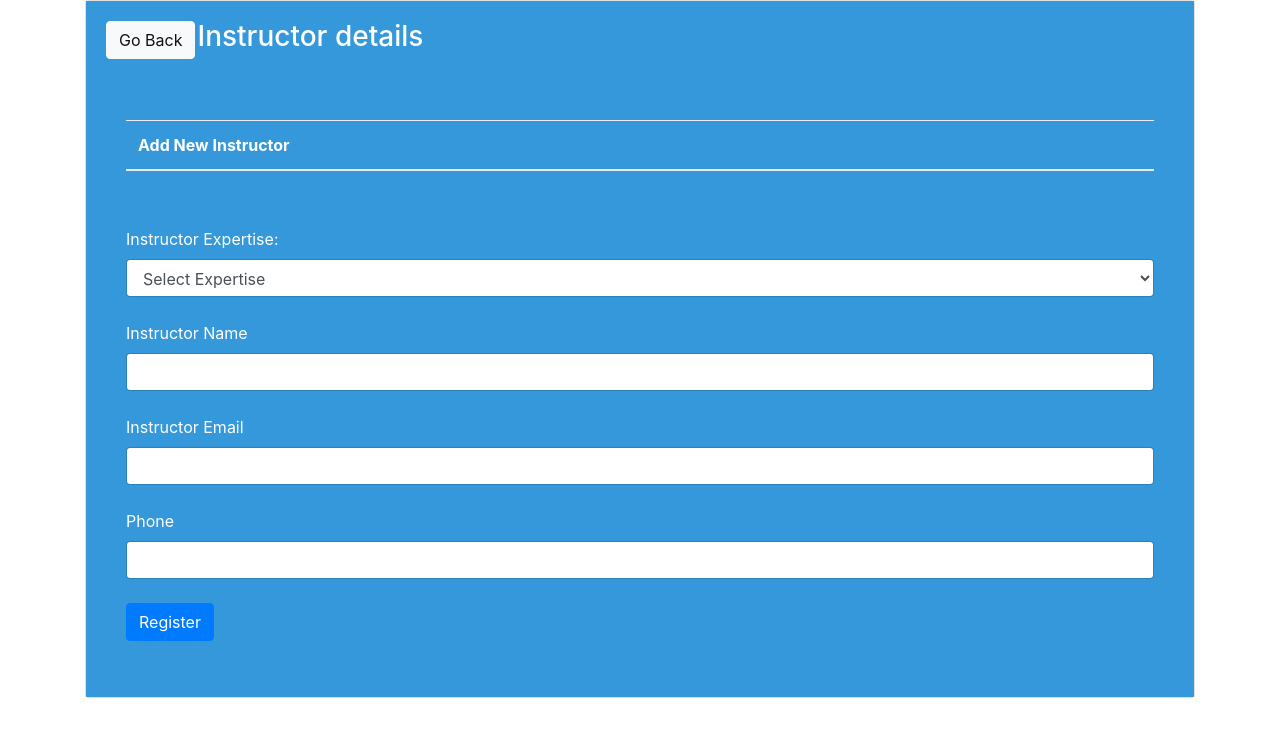
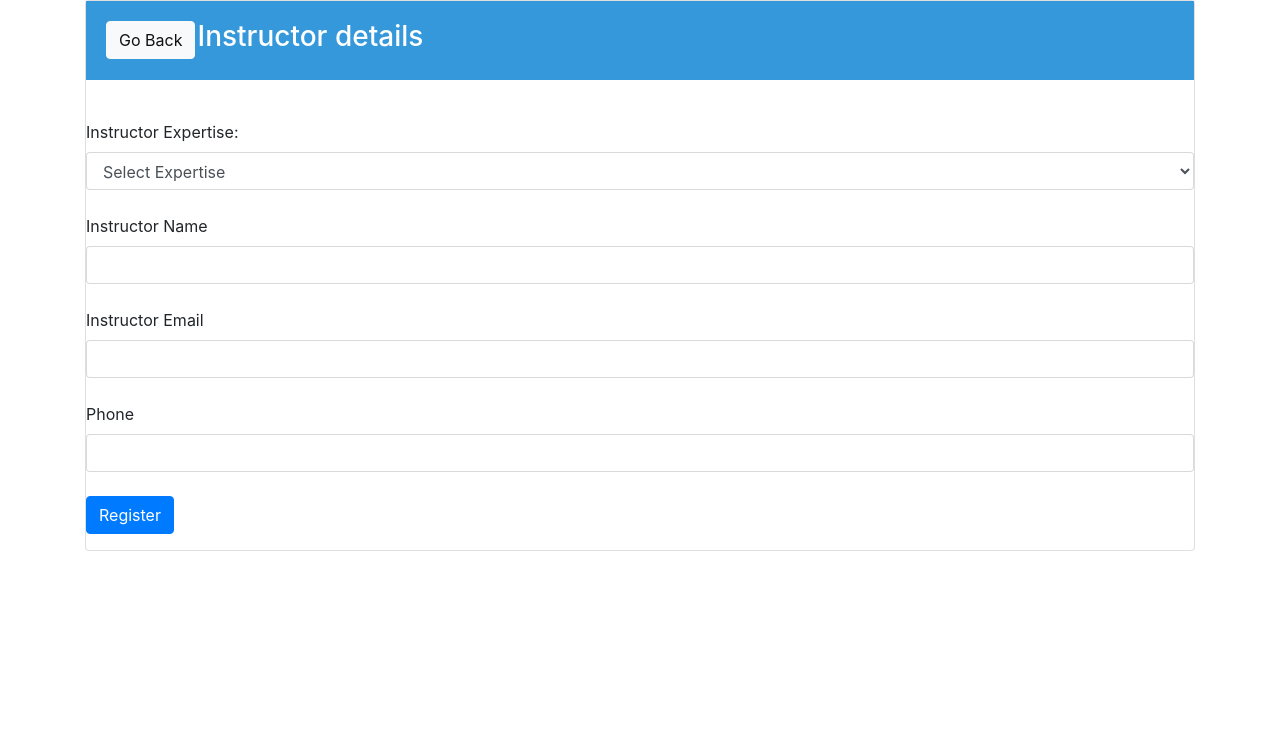
Before and after one commit to Gennifire/Bjj_main, a PHP site: page /instructor.php in a window 1280 px wide. Shown: the top 737 px of the page. Run offline with PHP 8.4, Linux system fonts and the light colour scheme; data that the repository does not hold is empty; some libraries are stand-ins or nearby versions.

```diff
--- a/instructor-reg1.php
+++ b/instructor-reg1.php
@@ -16,7 +16,7 @@ $query = "UPDATE tbleinstructor SET
 			instructor_phone = :instructor_phone
 
 		WHERE
-			instructor_id=:instructor_id
+			instructor_id = :instructor_id
 
 		INNER JOIN
 			tblinstructor_expertise
--- a/instructor.php
+++ b/instructor.php
@@ -25,19 +25,7 @@ include("includes/connection.php");
 		 </div>
 		 </div>
 		 </div>
-     <div class="card-body" style="background-color:#3498DB;color:#ffffff;">
-         <div class="card-body">
-    <table class="table table-hover">
-        <thead>
-			<tr>
-				<th>Add New Instructor</th>
 
-			</tr>
-        </thead>
-			<tbody>
-
-			</tbody>
-    </table>
 
 
       <div class="card-body"></div>
```
Also changed, not shown: signUpBounce.php (+4 -4 lines).
